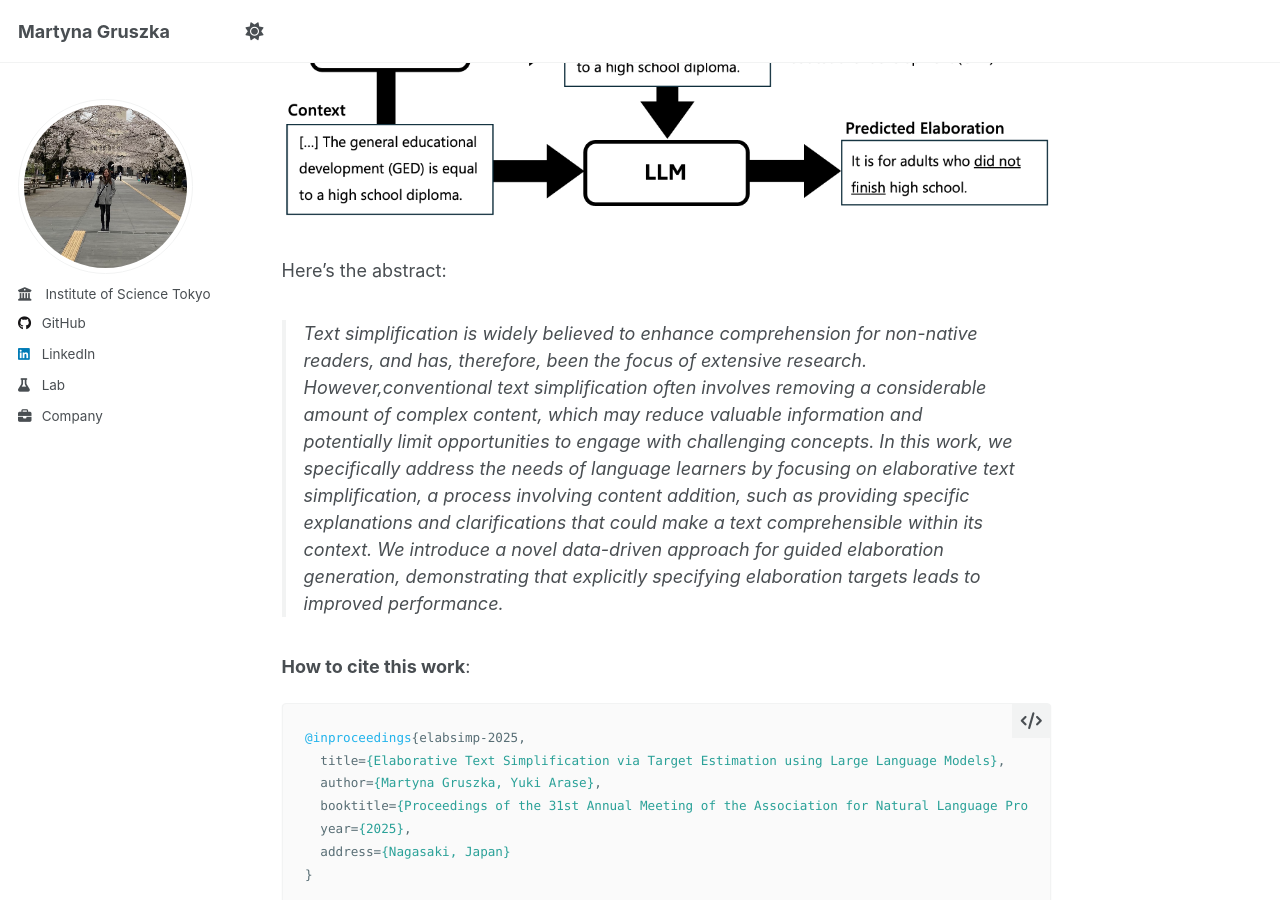
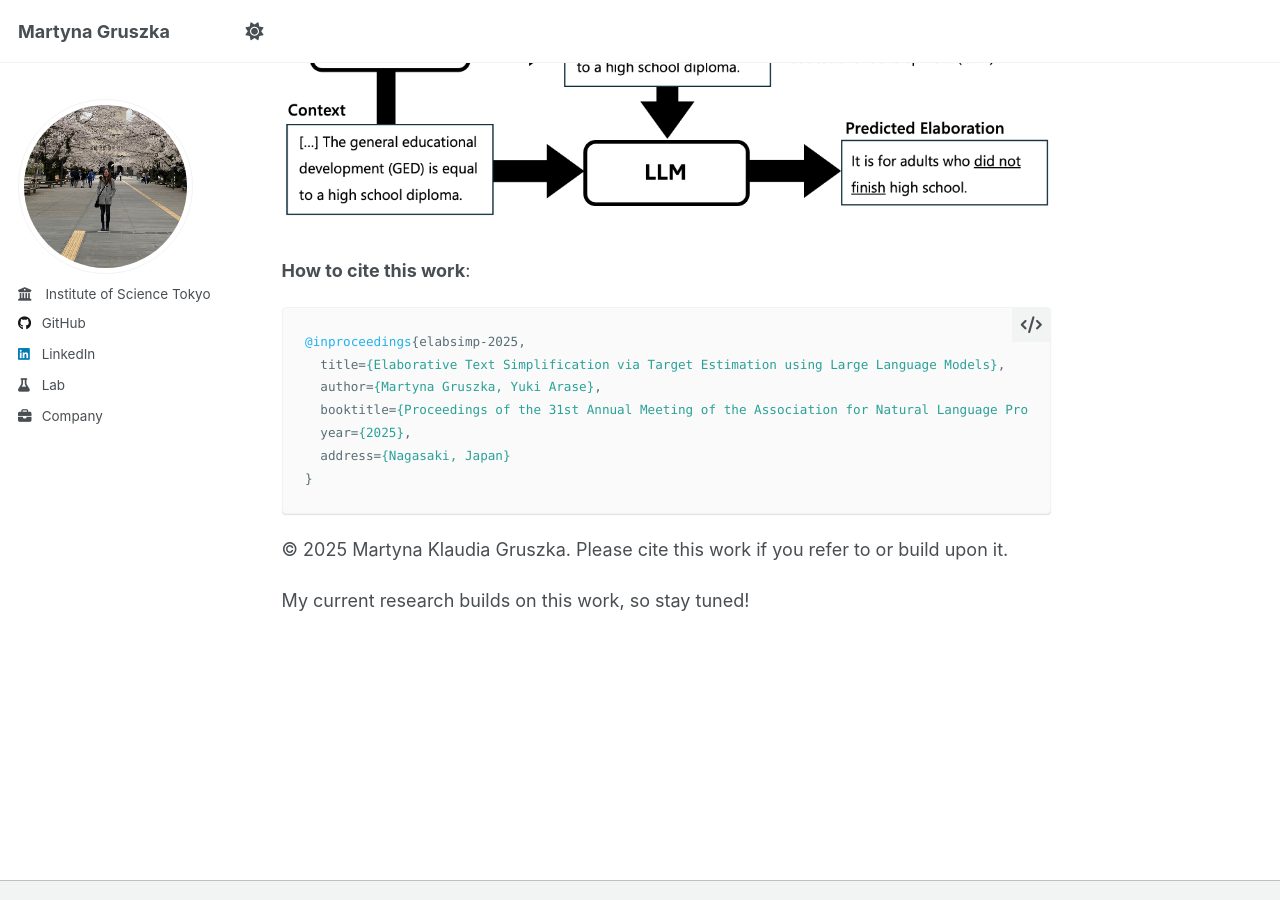
Before and after one commit to martgru/martgru.github.io, a Jekyll site: the page built from _pages/about.md, in a window 1280 px wide and 900 px high, scrolled down 1144 px. Built offline with Jekyll 4.4.1, drawn with Linux system fonts in a browser that asks for light colours.

Commit message:
correct about.md

```diff
--- a/_pages/about.md
+++ b/_pages/about.md
@@ -28,11 +28,6 @@ I presented my first research project, *“Elaborative Text Simplification via T
 
 ![Overview](/images/diagram.png)
 
-Here's the abstract:
-
-> *Text simplification is widely believed to enhance
-comprehension for non-native readers, and has, therefore, been the focus of extensive research. However,conventional text simplification often involves removing a considerable amount of complex content, which may reduce valuable information and potentially limit opportunities to engage with challenging concepts. In this work, we specifically address the needs of language learners by focusing on elaborative text simplification, a process involving content addition, such as providing specific explanations and clarifications that could make a text comprehensible within its context. We introduce a novel data-driven approach for guided elaboration generation, demonstrating that explicitly specifying elaboration targets leads to improved performance.*
-
 
 **How to cite this work**:
 
```
